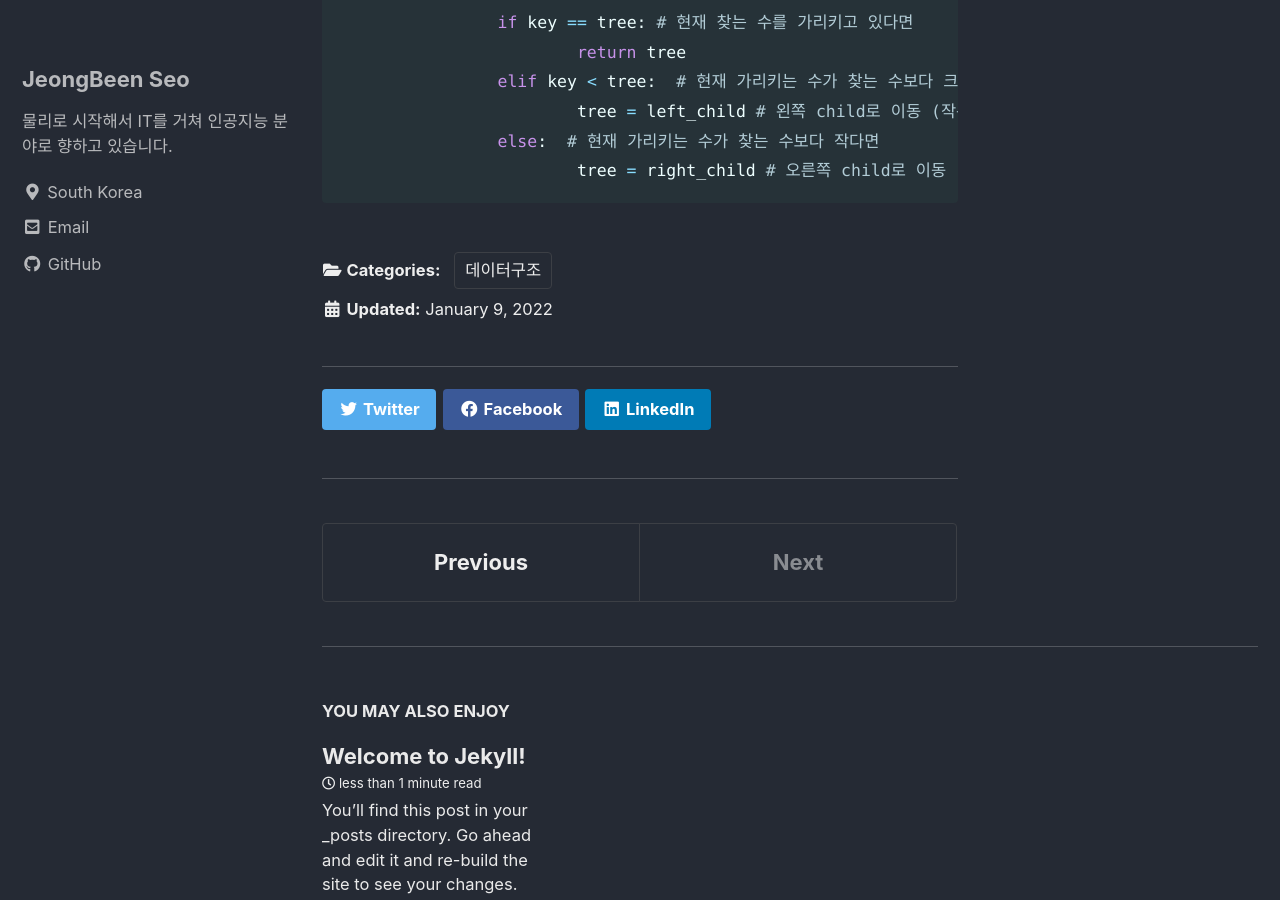
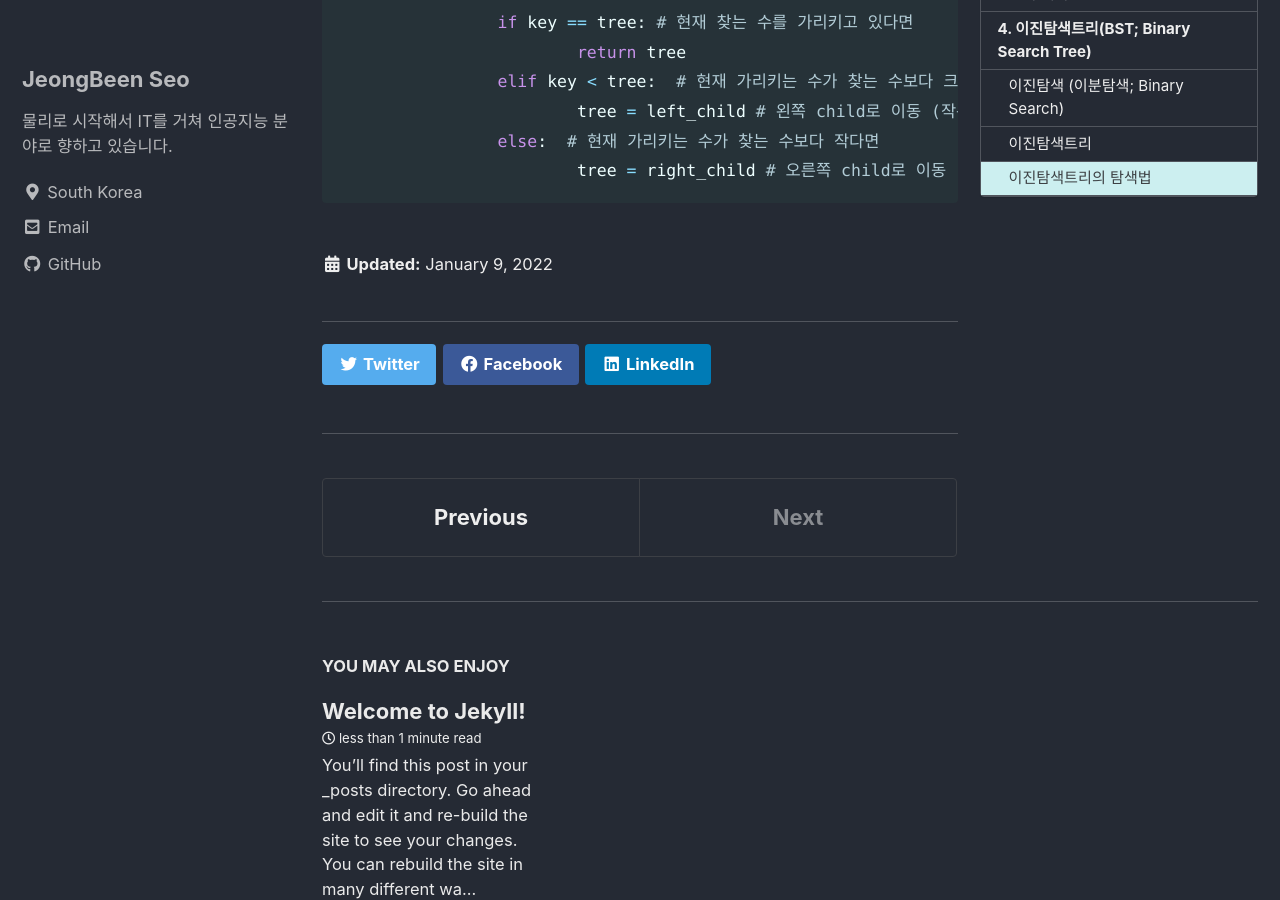
Before and after one commit to claire-1125/claire-1125.github.io, a Jekyll site: the page built from _posts/2022-01-09-tree.md, in a window 1280 px wide and 900 px high, scrolled down 5577 px. Built offline with Jekyll 4.4.1, drawn with Linux system fonts in a browser that asks for light colours; cached includes are drawn as plain includes; some of the changed text lies outside the part shown.

Commit message:
Update 2022-01-09-tree.md

```diff
--- a/_posts/2022-01-09-tree.md
+++ b/_posts/2022-01-09-tree.md
@@ -2,7 +2,8 @@
 title: "[ 데이터구조 ]  Tree"
 date: 2022-01-09
 excerpt: "중요한 개념 중 하나인 tree에 대해 알아봅시다."
-categories: 데이터구조
+toc : true
+toc_sticky : true
 ---
 
 
```
